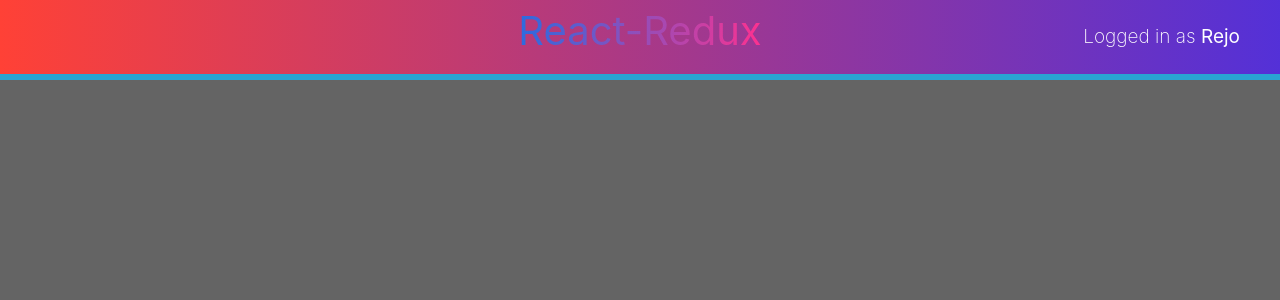
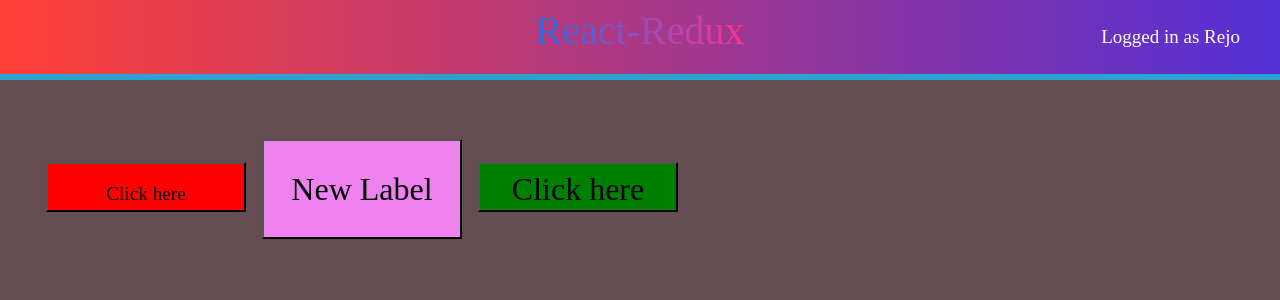
Before and after one commit to Rejo12/react-redux-from-scratch, a React app: page /styled in a window 1280 px wide. Shown: the top 300 px of the page. Built offline with nearby package versions, Linux system fonts and the light colour scheme.

Commit message:
Adding styled component and counter that displays value after every 1sec

```diff
--- a/package.json
+++ b/package.json
@@ -31,6 +31,7 @@
     "react-redux": "^7.2.4",
     "react-router-dom": "^5.2.0",
     "redux": "^4.1.0",
-    "redux-thunk": "^2.3.0"
+    "redux-thunk": "^2.3.0",
+    "styled-components": "^5.3.3"
   }
 }
--- a/public/index.html
+++ b/public/index.html
@@ -1,22 +1,24 @@
 <!DOCTYPE html>
 <html>
-
   <head>
     <meta charset="UTF-8" />
-  <meta name="viewport" content="width=device-width, initial-scale=1, shrink-to-fit=no">
+    <meta
+      name="viewport"
+      content="width=device-width, initial-scale=1, shrink-to-fit=no"
+    />
     <title>React Starter</title>
-  <link rel="stylesheet" href="https://stackpath.bootstrapcdn.com/bootstrap/4.3.1/css/bootstrap.min.css" />
+    <link
+      rel="stylesheet"
+      href="https://stackpath.bootstrapcdn.com/bootstrap/4.3.1/css/bootstrap.min.css"
+    />
     <link rel="stylesheet" href="../src/index.css" />
     <link rel="stylesheet" href="./games.png" />
   </head>
 
   <body>
     <div id="root"></div>
-  <noscript>
-    You need to enable JavaScript to run this app.
-  </noscript>
-  <script src="../dist/vendors-node_modules_axios_index_js-node_modules_css-loader_dist_runtime_api_js-node_modules_-e2b760.bundle.js"></script>
+    <noscript> You need to enable JavaScript to run this app. </noscript>
+    <script src="../dist/vendors-node_modules_axios_index_js-node_modules_css-loader_dist_runtime_api_js-node_modules_-267c1c.bundle.js"></script>
     <script src="../dist/main.bundle.js"></script>
   </body>
-
 </html>
--- a/src/components/ButtonComponent.js
+++ b/src/components/ButtonComponent.js
@@ -1,24 +1,27 @@
-import React from 'react';
-import ButtonHOC from './ButtonHoc';
+import React from "react";
+import ButtonHOC from "./ButtonHoc";
 
- class ButtonComponent extends React.Component{
-  constructor(){
-    super()
-    this.state={
-      count:0
-    }
+class ButtonComponent extends React.Component {
+  constructor() {
+    super();
+    this.state = {
+      count: 0,
+    };
   }
-  handleClick=(e)=>{
+  handleClick = (e) => {
     console.log(e.target.values);
-  }
-  render(){
-    return(
+  };
+  render() {
+    return (
       <div>
-      <button type="primary" onClick={this.props.handleClick}>Click Me</button><br/>
-      Button has been clicked <strong>{this.props.dataToDisp}</strong> times
+        <button type="primary" onClick={this.props.handleClick}>
+          Click Me
+        </button>
+        <br />
+        Button has been clicked <strong>{this.props.dataToDisp}</strong> times
       </div>
-    )
+    );
   }
 }
 
-export default ButtonHOC(ButtonComponent,5);
+export default ButtonHOC(ButtonComponent, 5);
--- /dev/null
+++ b/src/components/Counter.jsx
@@ -0,0 +1,66 @@
+import React from "react";
+
+export default class Counter extends React.Component {
+  constructor() {
+    super();
+    this.state = { count: 0, clicked: 0 };
+  }
+  componentDidMount() {
+    let timer;
+    let i = 0;
+    timer = setInterval(() => {
+      i++;
+      this.updateCounter(i, timer);
+    }, 1000);
+  }
+
+  updateCounter(i, timer) {
+    if (i < 11) {
+      this.setState((prevState) => ({
+        count: prevState.count + 1,
+      }));
+    } else {
+      clearInterval(timer);
+      console.log(timer);
+    }
+  }
+
+  // handleClick = (e) => {
+  //   console.log("handleClick", e);
+  //   this.setState((prevState) => ({
+  //     clicked: prevState.clicked + 1,
+  //   }));
+  // };
+  handleClick(a, b, c) {
+    // const foo = [];
+    // for (var i = 0; i < 3; i++) {
+    //   (function () {
+    //     var y = i;
+    //     foo[y] = function () {
+    //       return y;
+    //     };
+    //   })();
+    // }
+    // console.log(foo[0]());
+    // console.log(foo[1]());
+    // console.log(foo[2]());
+    const arr = [7, 8, 9, 4, 5, 6];
+    for (var prop of arr) {
+      console.log(arr[prop]);
+    }
+  }
+  render() {
+    const list = [1, 2, 4, 5];
+    return (
+      <div>
+        Count is:<b> {this.state.count}</b>
+        <div>
+          {/* <button onClick={(e) => this.handleClick(e)}>Click me</button> */}
+          {/* <button onClick={this.handleClick.bind(this)}>Click me</button> */}
+          <button onClick={(e) => this.handleClick(...list)}>Click me</button>
+          Button clicked : <b>{this.state.clicked}</b>
+        </div>
+      </div>
+    );
+  }
+}
--- /dev/null
+++ b/src/components/StyledComponent/App.jsx
@@ -0,0 +1,24 @@
+import React from "react";
+import { Button, ButtonLabel, StyledButton } from "./Button.style";
+import { GlobalStyle } from "./GlobalStyles.style";
+
+const StyledApp = () => {
+  return (
+    <React.Fragment>
+      {/* GLobal Styles in styled-component */}
+      <GlobalStyle></GlobalStyle>
+      {/* styling element and passing prop */}
+      <Button backgroundColor="red">
+        <ButtonLabel>Click here</ButtonLabel>
+      </Button>
+      {/* Styling component and passing prop */}
+      <StyledButton
+        backgroundColor="violet"
+        buttonLabel="New Label"
+      ></StyledButton>
+      <Button backgroundColor="green">Click here</Button>
+    </React.Fragment>
+  );
+};
+
+export default StyledApp;
--- /dev/null
+++ b/src/components/StyledComponent/Button.style.jsx
@@ -0,0 +1,29 @@
+import styled from "styled-components";
+import ButtonComp from "./ButtonComp";
+
+export const Button = styled.button`
+  width: 200px;
+  height: 50px;
+  display: inline-block;
+  margin: 0 1rem;
+  background: ${(props) => props.backgroundColor};
+
+  &:hover {
+    background: coral;
+    color: #fff;
+
+    & label {
+      color: green;
+    }
+  }
+`;
+
+export const ButtonLabel = styled.label`
+  font-size: 1.2rem;
+`;
+
+export const StyledButton = styled(ButtonComp)`
+  width: 200px;
+  height: 100px;
+  background: ${(props) => props.backgroundColor};
+`;
--- /dev/null
+++ b/src/components/StyledComponent/ButtonComp.js
@@ -0,0 +1,7 @@
+import React from "react";
+
+const Button = ({ className, buttonLabel }) => {
+  return <button className={className}>{buttonLabel}</button>;
+};
+
+export default Button;
--- /dev/null
+++ b/src/components/StyledComponent/GlobalStyles.style.js
@@ -0,0 +1,9 @@
+import { createGlobalStyle } from "styled-components";
+
+export const GlobalStyle = createGlobalStyle`
+body{
+    background:pink;
+    font-size:2rem;
+    font-family:Roto,Serif;
+}
+`;
--- a/src/index.js
+++ b/src/index.js
@@ -1,26 +1,28 @@
-import React,{lazy,Suspense} from 'react';
-import ReactDOM from 'react-dom';
-import { Provider } from 'react-redux'
-import { createStore, applyMiddleware, compose } from 'redux';
-import thunk from 'redux-thunk'
-import rootReducer from '../src/reducer';
-import DragNDrop from './components/GamesContainer';
-import GameComp from './components/Games/TakeABreak';
-import WrapperComponent from './components/WrapperComponent';
-import CustomHooks from './components/CustomHooks';
-import Index from './components/Index';
-import AppLayout from './components/AppLayout';
-import {BrowserRouter as Router,Route,Switch} from 'react-router-dom';
-import "../src/index.css"
-import StateHooks from './components/Hooks/UseState';
-import ReducerHook from './components/Hooks/UseReducer';
-import EffectHook from './components/Hooks/UseEffect';
-import RefHook from './components/Hooks/UseRef';
-import LayoutEffectHook from './components/Hooks/UseLayoutEffect';
-import ImperativeHandleHook from './components/Hooks/UseImperativeHandleEffect';
-import ContextProvider from './components/Hooks/ContextHook/ContextProvider';
-import MemoHook from './components/Hooks/UseMemo';
-import CallBackHook from './components/Hooks/UseCallBack Hook/UseCallBack';
+import React, { lazy, Suspense } from "react";
+import ReactDOM from "react-dom";
+import { Provider } from "react-redux";
+import { createStore, applyMiddleware, compose } from "redux";
+import thunk from "redux-thunk";
+import rootReducer from "../src/reducer";
+import DragNDrop from "./components/GamesContainer";
+import GameComp from "./components/Games/TakeABreak";
+import WrapperComponent from "./components/WrapperComponent";
+import CustomHooks from "./components/CustomHooks";
+import Index from "./components/Index";
+import AppLayout from "./components/AppLayout";
+import { BrowserRouter as Router, Route, Switch } from "react-router-dom";
+import "../src/index.css";
+import StateHooks from "./components/Hooks/UseState";
+import ReducerHook from "./components/Hooks/UseReducer";
+import EffectHook from "./components/Hooks/UseEffect";
+import RefHook from "./components/Hooks/UseRef";
+import LayoutEffectHook from "./components/Hooks/UseLayoutEffect";
+import ImperativeHandleHook from "./components/Hooks/UseImperativeHandleEffect";
+import ContextProvider from "./components/Hooks/ContextHook/ContextProvider";
+import MemoHook from "./components/Hooks/UseMemo";
+import CallBackHook from "./components/Hooks/UseCallBack Hook/UseCallBack";
+import StyledApp from "./components/StyledComponent/App";
+import Counter from "./components/Counter";
 
 // const CustomHooks = lazy(()=>import('./components/CustomHooks'))
 // const DragNDrop = lazy(()=>import('./components/GamesContainer'))
@@ -32,7 +34,7 @@ ReactDOM.render(
   <Provider store={store}>
     <Router>
       <div>
-          <AppLayout/>
+        <AppLayout />
         <div className="appBodyCSS">
           <Switch>
             {/* <Suspense fallback={<div>Loading Page ....</div>} > */}
@@ -46,10 +48,15 @@ ReactDOM.render(
             <Route path="/useEffect" component={EffectHook} />
             <Route path="/useRef" component={RefHook} />
             <Route path="/useLayoutEffect" component={LayoutEffectHook} />
-          <Route path="/useImperativeHandle" component={ImperativeHandleHook} />
+            <Route
+              path="/useImperativeHandle"
+              component={ImperativeHandleHook}
+            />
             <Route path="/useContext" component={ContextProvider} />
             <Route path="/useMemo" component={MemoHook} />
             <Route path="/useCallBack" component={CallBackHook} />
+            <Route path="/styled" component={StyledApp} />
+            <Route path="/counter" component={Counter} />
             {/* </Suspense> */}
           </Switch>
         </div>
```
Also changed, not shown: src/components/Index.js (+113 -34 lines), 1 other file (tests, documents, lock files or other folders). Lines whose indentation alone changed are shown as unchanged.
